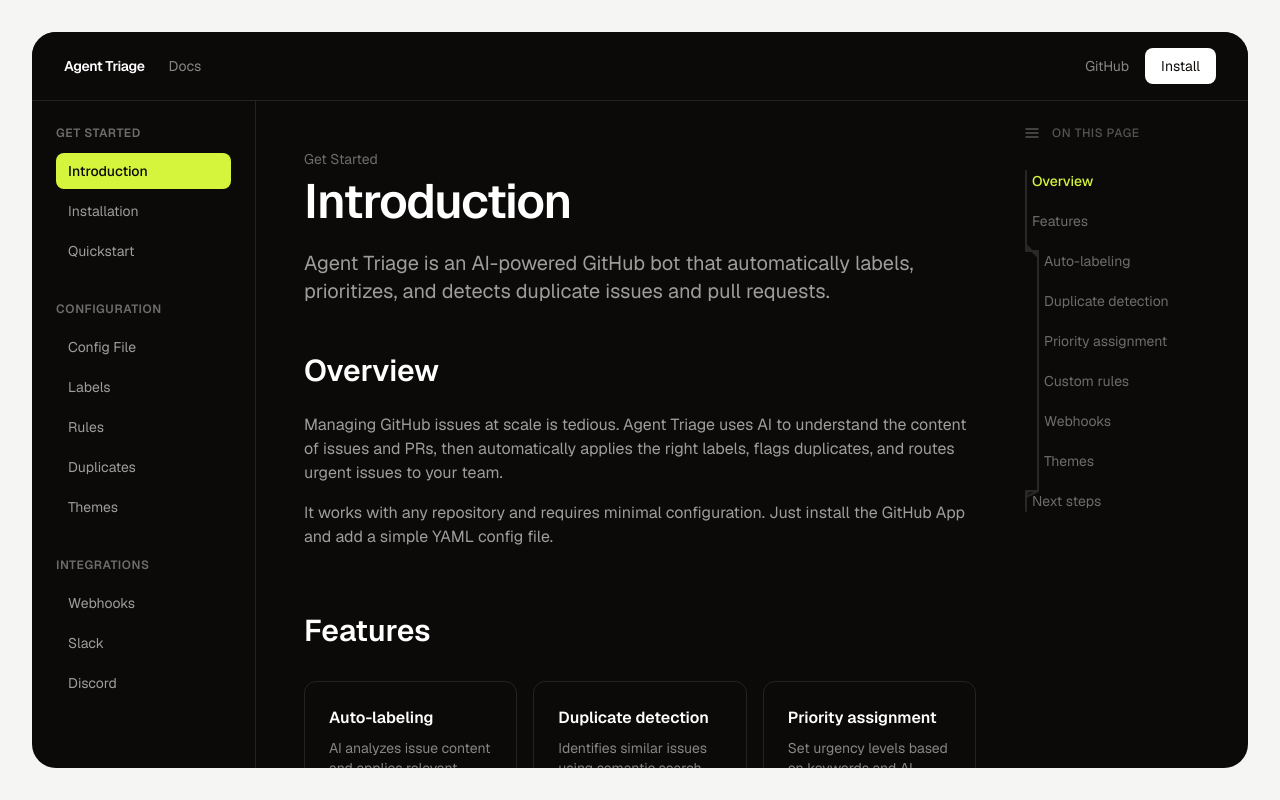
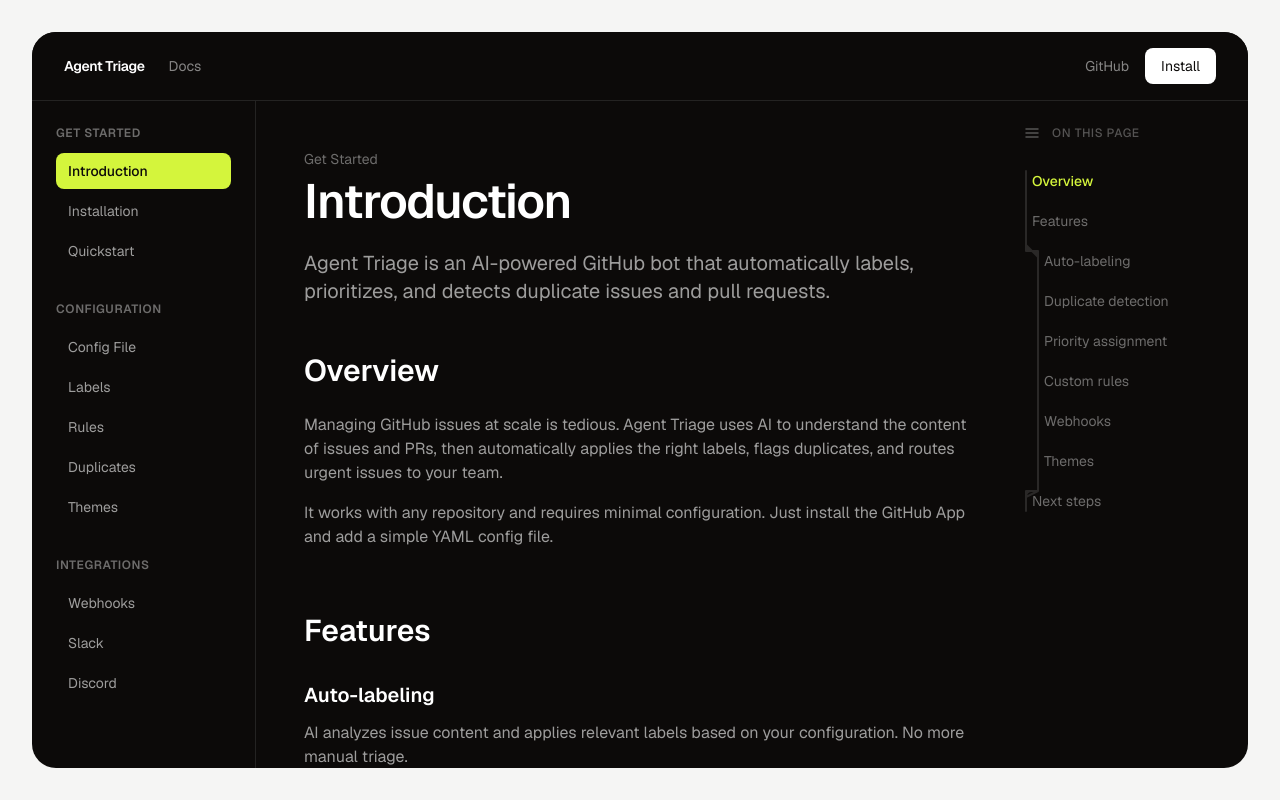
Before and after one commit to tigent/app, a Next.js app: page /docs in a window 1280 px wide. Built offline with nearby package versions, Linux system fonts and the light colour scheme.

Commit message:
feat: restructure intro page for better TOC hierarchy

```diff
--- a/app/docs/page.tsx
+++ b/app/docs/page.tsx
@@ -25,31 +25,49 @@
 
 			<section className="mb-16">
 				<h2 id="features" className="text-3xl font-semibold mb-8 text-white">Features</h2>
-				<div className="grid md:grid-cols-2 lg:grid-cols-3 gap-4">
-					<div className="border border-white/10 rounded-xl p-6">
-						<h3 id="auto-labeling" className="font-semibold mb-2 text-white">Auto-labeling</h3>
-						<p className="text-sm text-white/50">AI analyzes issue content and applies relevant labels.</p>
-					</div>
-					<div className="border border-white/10 rounded-xl p-6">
-						<h3 id="duplicate-detection" className="font-semibold mb-2 text-white">Duplicate detection</h3>
-						<p className="text-sm text-white/50">Identifies similar issues using semantic search.</p>
-					</div>
-					<div className="border border-white/10 rounded-xl p-6">
-						<h3 id="priority-assignment" className="font-semibold mb-2 text-white">Priority assignment</h3>
-						<p className="text-sm text-white/50">Set urgency levels based on keywords and AI analysis.</p>
-					</div>
-					<div className="border border-white/10 rounded-xl p-6">
-						<h3 id="custom-rules" className="font-semibold mb-2 text-white">Custom rules</h3>
-						<p className="text-sm text-white/50">Define regex patterns to trigger specific labels.</p>
-					</div>
-					<div className="border border-white/10 rounded-xl p-6">
-						<h3 id="webhooks" className="font-semibold mb-2 text-white">Webhooks</h3>
-						<p className="text-sm text-white/50">Send notifications to Slack, Discord, or any endpoint.</p>
-					</div>
-					<div className="border border-white/10 rounded-xl p-6">
-						<h3 id="themes" className="font-semibold mb-2 text-white">Themes</h3>
-						<p className="text-sm text-white/50">Choose from built-in color themes for labels.</p>
-					</div>
+
+				<div className="mb-8">
+					<h3 id="auto-labeling" className="text-xl font-semibold mb-3 text-white">Auto-labeling</h3>
+					<p className="text-white/60 max-w-2xl mb-4">
+						AI analyzes issue content and applies relevant labels based on your configuration.
+						No more manual triage.
+					</p>
+				</div>
+
+				<div className="mb-8">
+					<h3 id="duplicate-detection" className="text-xl font-semibold mb-3 text-white">Duplicate detection</h3>
+					<p className="text-white/60 max-w-2xl mb-4">
+						Identifies similar issues using semantic search and links them together.
+						Optionally auto-close duplicates.
+					</p>
+				</div>
+
+				<div className="mb-8">
+					<h3 id="priority-assignment" className="text-xl font-semibold mb-3 text-white">Priority assignment</h3>
+					<p className="text-white/60 max-w-2xl mb-4">
+						Set urgency levels based on keywords and AI analysis. Critical issues get flagged immediately.
+					</p>
+				</div>
+
+				<div className="mb-8">
+					<h3 id="custom-rules" className="text-xl font-semibold mb-3 text-white">Custom rules</h3>
+					<p className="text-white/60 max-w-2xl mb-4">
+						Define regex patterns to trigger specific labels. Full control over your labeling logic.
+					</p>
+				</div>
+
+				<div className="mb-8">
+					<h3 id="webhooks-feature" className="text-xl font-semibold mb-3 text-white">Webhooks</h3>
+					<p className="text-white/60 max-w-2xl mb-4">
+						Send notifications to Slack, Discord, or any HTTP endpoint when issues are triaged.
+					</p>
+				</div>
+
+				<div className="mb-8">
+					<h3 id="themes-feature" className="text-xl font-semibold mb-3 text-white">Themes</h3>
+					<p className="text-white/60 max-w-2xl">
+						Choose from built-in color themes for labels or create your own custom palette.
+					</p>
 				</div>
 			</section>
 
```
